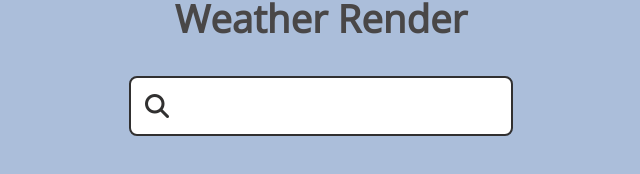
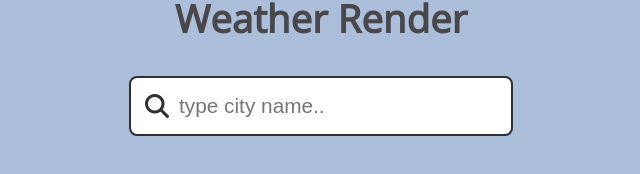
Before and after one commit to OlyMahmudMugdho/weather-render, a plain HTML site: page index.html in a window 1280 px wide. Shown: the part 152-326 px from the top of the page, without its empty margins (319-959 px from the left). Drawn offline with nearby package versions, Linux system fonts and the light colour scheme.

Commit message:
Update index.html

```diff
--- a/index.html
+++ b/index.html
@@ -22,7 +22,7 @@
     <div class="container">
         <div class="container-fluid">
             <div class="form-container">
-                <input type="text" name="location" id="location" class="location">
+                <input type="text" name="location" id="location" class="location" placeholder="type city name..">
                 <i class="fa-solid fa-magnifying-glass"></i>
             </div>
 
```
